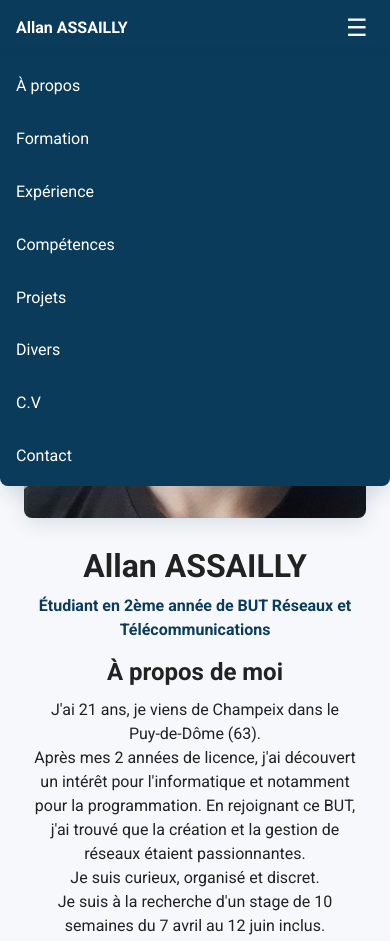
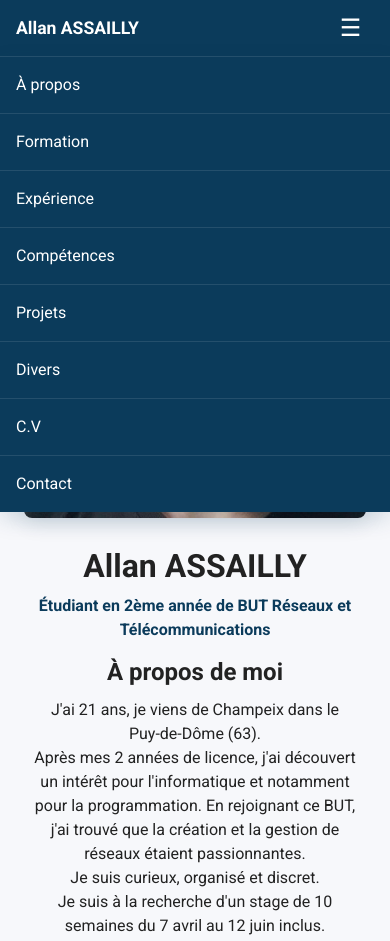
Before and after one commit to Rakugetsuu/Portfolio, a plain HTML site: page index.html in a window 390 px wide. Shown: the top 941 px of the page. Drawn offline with Linux system fonts and the light colour scheme.

Commit message:
menu déroulant téléphone

```diff
--- a/index.html
+++ b/index.html
@@ -12,8 +12,8 @@
     <header class="site-header">
         <nav class="topnav" aria-label="Navigation principale">
             <div class="brand">Allan ASSAILLY</div>
-            <input id="menu-toggle" type="checkbox" aria-hidden="true">
             <label for="menu-toggle" class="menu-icon" aria-hidden="true">☰</label>
+            <input type="checkbox" id="menu-toggle" aria-hidden="true">
             <ul class="menu">
                 <li><a href="#about">À propos</a></li>
                 <li><a href="#formation">Formation</a></li>
--- a/main.css
+++ b/main.css
@@ -39,41 +39,66 @@ body {
 .menu-icon { display: none; cursor: pointer; margin-left: auto; color: #fff; font-size: 1.5rem; }
 
 @media (max-width: 800px) {
-  /* Mobile: barre fixe contenant le nom + icône menu. Le menu se déplie
-     sous la barre quand on clique dessus (dropdown). */
+  /* Mobile: barre fixe contenant le nom + icône menu */
   :root { --topnav-height: 56px; }
   body { padding-top: var(--topnav-height); }
-  .topnav { position: fixed; top: 0; left: 0; right: 0; height: var(--topnav-height); display: flex; align-items: center; padding: 0 1rem; }
 
-  /* Menu déroulant sous la barre (overlay partiel mais visible). */
+  /* Barre de navigation fixe */
+  .topnav {
+    position: fixed;
+    top: 0;
+    left: 0;
+    right: 0;
+    height: var(--topnav-height);
+    padding: 0 1rem;
+    display: flex;
+    align-items: center;
+  }
+
+  /* Bouton menu */
+  .menu-icon {
+    display: block;
+    padding: 0.8rem;
+    margin-left: auto;
+    cursor: pointer;
+  }
+
+  /* Menu déroulant */
   .menu {
-    position: absolute;
+    display: none;
+    position: fixed;
     left: 0;
     right: 0;
     top: var(--topnav-height);
     background: #0b3b5b;
     flex-direction: column;
-    padding: 0.25rem 0;
-    border-radius: 0 0 8px 8px;
-    display: none;
     width: 100%;
-    box-shadow: 0 8px 20px rgba(11,59,91,0.12);
-    max-height: calc(100vh - var(--topnav-height));
-    overflow: auto;
-    z-index: 60;
+    padding: 0;
+    box-shadow: 0 8px 20px rgba(11,59,91,0.15);
+    z-index: 49;
   }
 
-  /* Afficher le menu quand la checkbox est cochée */
-  #menu-toggle:checked + .menu-icon + .menu { display: flex; }
-  .menu-icon { display: block; }
+  /* Activer le menu quand la checkbox est cochée */
+  #menu-toggle:checked ~ .menu {
+    display: flex;
+  }
 
-  /* Liens du menu en pleine largeur */
-  .topnav .menu { gap: 0; }
-  .topnav .menu li a { padding: 0.9rem 1rem; width: 100%; text-align: left; }
-  .topnav .brand { font-size: 1rem; }
-
-  /* Amélioration tactile : agrandir la zone du label (icône) */
-  .menu-icon { padding: 0.4rem; }
+  /* Style des liens */
+  .topnav .menu {
+    gap: 0;
+    margin: 0;
+  }
+  .topnav .menu li {
+    border-top: 1px solid rgba(255,255,255,0.1);
+  }
+  .topnav .menu li a {
+    padding: 1rem;
+    width: 100%;
+    text-align: left;
+  }
+  .topnav .brand {
+    font-size: 1.1rem;
+  }
 }
 
 .hero { display: grid; grid-template-columns: 1fr 300px; gap: 1.5rem; align-items: center; padding: 2rem 1.5rem; }
```
